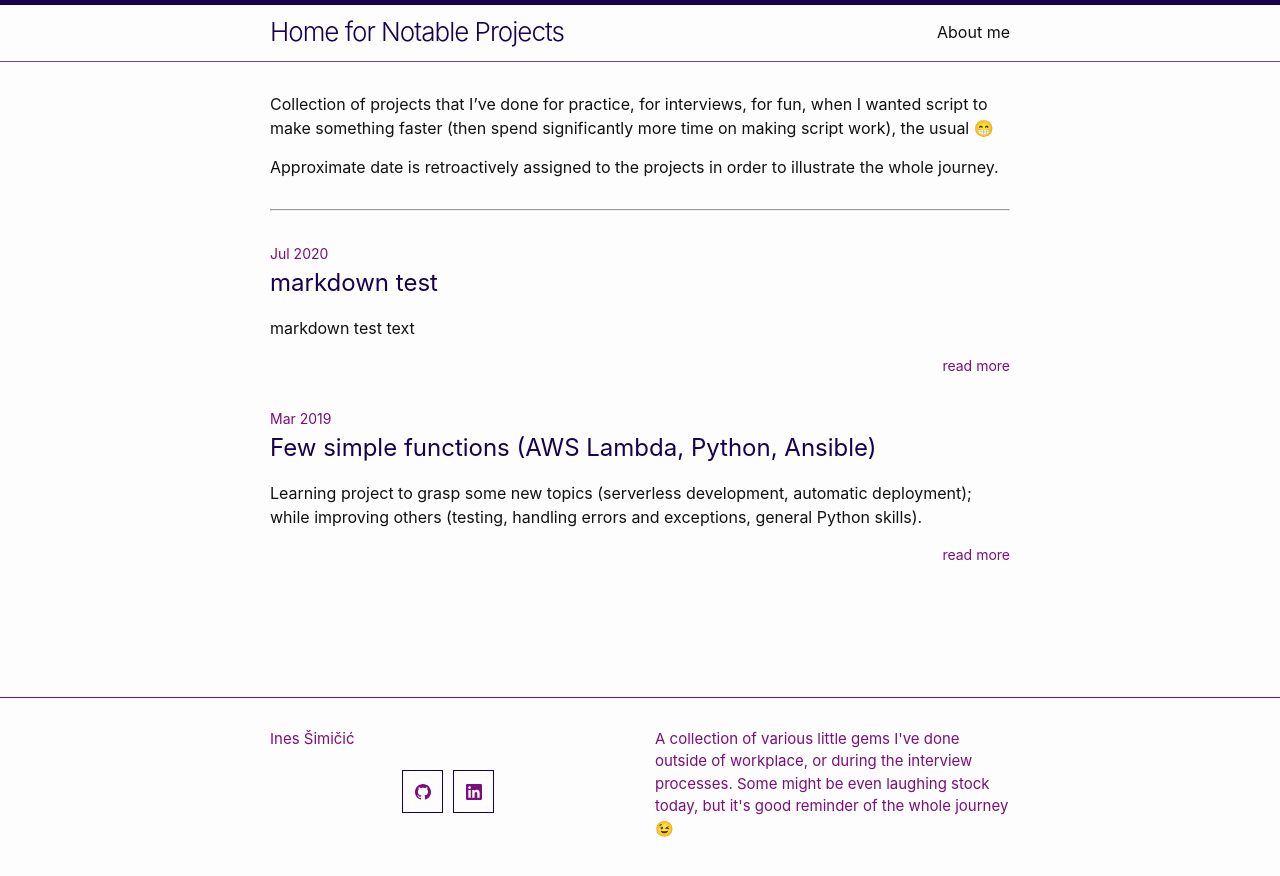
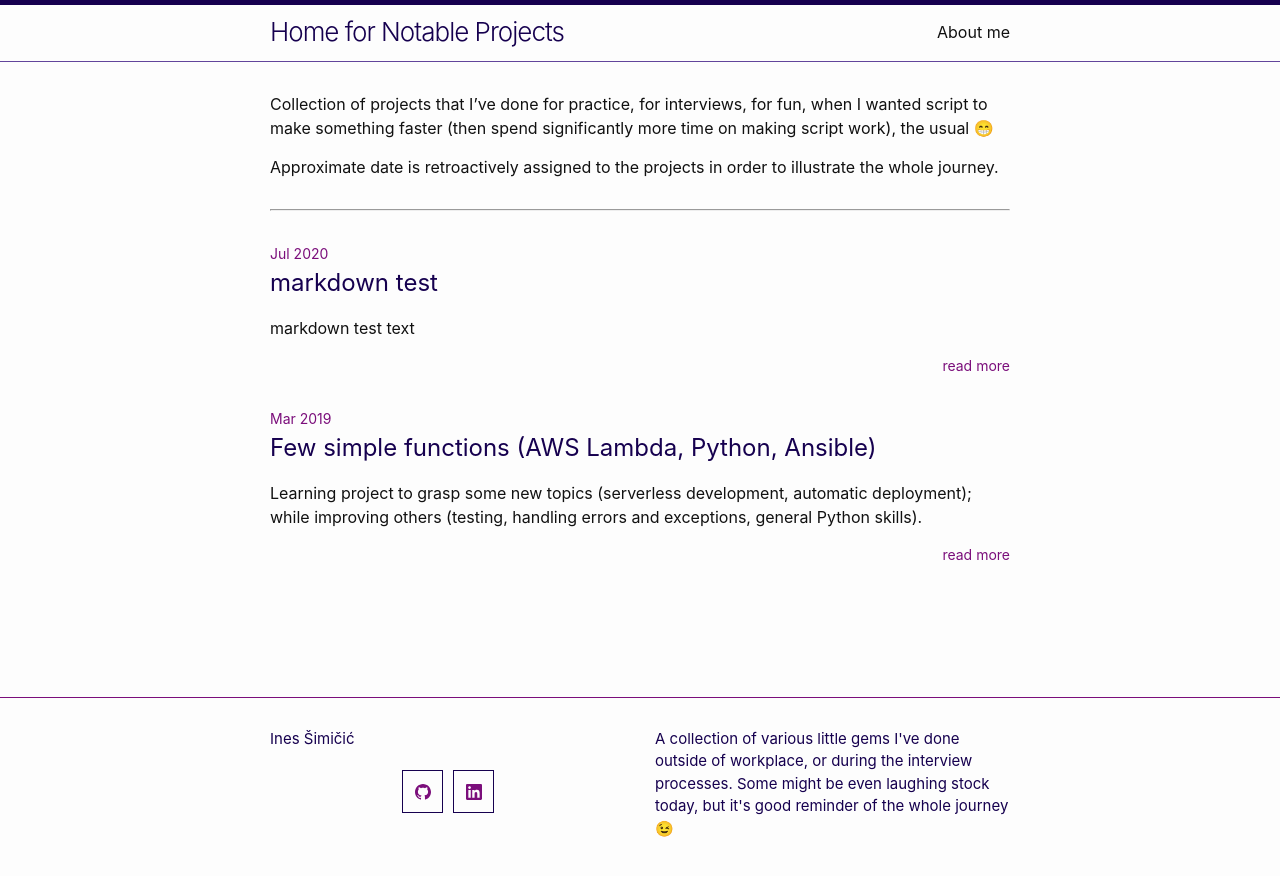
Before and after one commit to inesucrvenom/inesucrvenom.github.io, a Jekyll site: the page built from index.md, in a window 1280 px wide. Shown: the top 876 px of the page. Built offline with Jekyll 4.4.1, drawn with Linux system fonts in a browser that asks for light colours; emoji names are drawn with the system emoji font; the list of posts is cut into pages by our own code.

Commit message:
change footer color

```diff
--- a/_sass/minima/_layout.scss
+++ b/_sass/minima/_layout.scss
@@ -144,7 +144,7 @@
 .footer-col-wrapper,
 .social-links {
   @include relative-font-size(0.9375);
-  color: $brand-color;
+  color: $brand-color-dark;
 }
 
 .footer-col {
```
